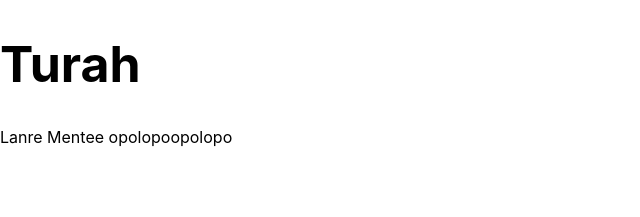
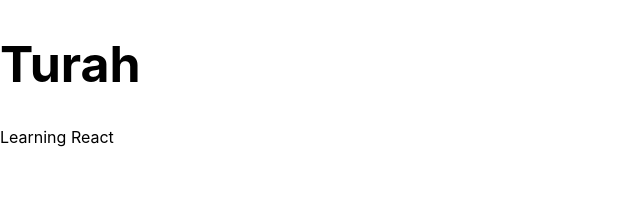
Before and after one commit to MisturaDev/Sample-Project, a JavaScript app: page / in a window 1280 px wide. Shown: the top 217 px of the page, without its empty margins (0-640 px from the left). Built offline with nearby package versions, Linux system fonts and the light colour scheme; the HTML template or start-up script is replaced by a standard one.

Commit message:
my-new-project

```diff
--- a/src/App.js
+++ b/src/App.js
@@ -4,7 +4,7 @@ import './App.css';
   return (
     <>
     <h1 className='active'>Turah</h1>
-    <p>Lanre Mentee opolopoopolopo</p>
+    <p>Learning React</p>
       </>
 
   );
```
